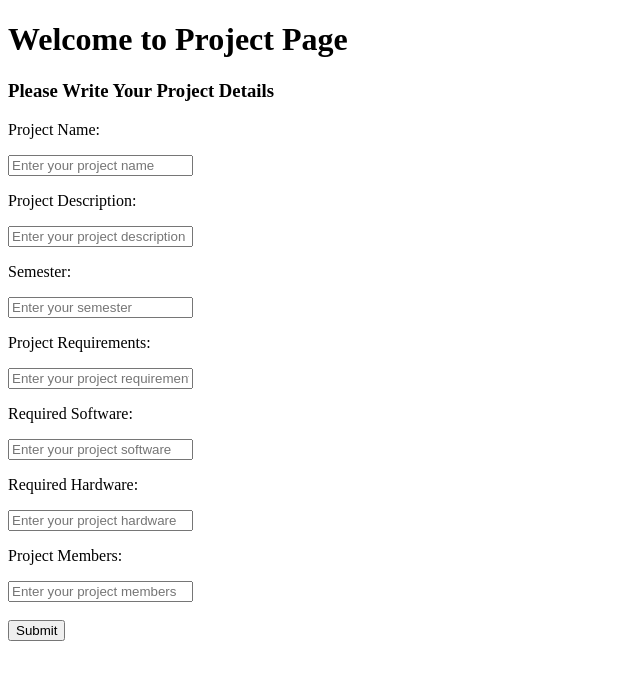
After one commit to msteknoadam/Bilkent2022-2023-Fall-CTIS256-TermProject, a PHP site: page /project.php in a window 1280 px wide. The commit adds this page. Shown: the top 680 px of the page, without its empty margins (0-640 px from the left). Run offline with PHP 8.4, Linux system fonts and the light colour scheme.

Commit message:
project last updated

```diff
--- a/index.php
+++ b/index.php
@@ -31,6 +31,7 @@ if (!isset($user)) {
 
     <?php if (isset($user)): ?>
     <h1><a href="profile.php">Profile</a></h1>
+    <h1><a href="project.php">Project</a></h1>
     <form action="" method="post">
         <input type="submit" value="Logout" name="logout">
     </form>
--- /dev/null
+++ b/project.php
@@ -0,0 +1,85 @@
+<?php include "db.php"; //require;
+extract($_POST);
+$errors = array();
+if (isset($submit)) {
+    if (!isset($projectname) || strlen(trim($projectname)) == 0) {
+        $errors[] = "projectname_error";
+    }
+    if (!isset($projectdescription) || strlen(trim($projectdescription)) == 0) {
+        $errors[] = "projectdescription_error";
+    }
+    if (!isset($semester) || strlen(trim($semester)) == 0) {
+        $errors[] = "semester_error";
+    }
+    if (!isset($requirement) || strlen(trim($requirement)) == 0) {
+        $errors[] = "requirement_error";
+    }
+    if (!isset($software) || strlen(trim($software)) == 0) {
+        $errors[] = "software_error";
+    }
+    if (!isset($hardware) || strlen(trim($hardware)) == 0) {
+        $errors[] = "hardware_error";
+    }
+    if (!isset($members) || strlen(trim($members)) == 0) {
+        $errors[] = "members_error";
+    }
+
+    if (sizeof($errors) == 0) {
+        $currYear = (int) date("Y/m/d");
+        $year = $currYear . "-" . ($currYear + 1);
+        $stmt = $db->prepare("INSERT INTO projects (name,description,year,semester,requirements,state,required_software,required_hardware,members) values (?,?,?,?,?,?,?,?,?)");
+        $stmt->execute([$projectname, $projectdescription, $year, $semester, $requirement, "waiting", $software, $hardware, $members]);
+        //header("Location: index.php");
+
+    }
+
+}
+?>
+
+<!DOCTYPE html>
+<html lang="en">
+<head>
+    <meta charset="UTF-8">
+    <meta http-equiv="X-UA-Compatible" content="IE=edge">
+    <meta name="viewport" content="width=device-width, initial-scale=1.0">
+    <title>Document</title>
+    <style>
+        .inp {
+
+            display: block;
+        }
+    </style>
+</head>
+<body>
+    <h1>Welcome to Project Page</h1>
+    <h3>Please Write Your Project Details</h3>
+<div class="row">
+        <div class="col s12 m6">
+            <div class="card blue-grey darken-1">
+                <div class="card-content white-text">
+                    <form action="" method="post">
+                        <p>Project Name: <?=in_array("projectname_error", $errors) ? "Please enter your project name!!" : ""?></p>
+                        <input type="text" name="projectname" placeholder="Enter your project name" value="<?=$projectname ?? ""?>">
+                        <p>Project Description: <?=in_array("projectdescription_error", $errors) ? "Please enter your project description !!" : ""?></p>
+                        <input type="text" name="projectdescription" placeholder="Enter your project description" value="<?=$projectdescription ?? ""?>">
+                        <p>Semester: <?=in_array("semester_error", $errors) ? "Please enter your semester !!" : ""?> </p>
+                        <input type="text" name="semester" placeholder="Enter your semester" value="<?=$semester ?? ""?>">
+                        <p>Project Requirements: <?=in_array("requirement_error", $errors) ? "Please enter your project requirements !!" : ""?> </p>
+                        <input type="text" name="requirement" placeholder="Enter your project requirements" value="<?=$requirement ?? ""?>">
+                        <p>Required Software: <?=in_array("software_error", $errors) ? "Please enter your required software !!" : ""?> </p>
+                        <input type="text" name="software" placeholder="Enter your project software" value="<?=$software ?? ""?>">
+                        <p>Required Hardware: <?=in_array("hardware_error", $errors) ? "Please enter your required hardware !!" : ""?> </p>
+                        <input type="text" name="hardware" placeholder="Enter your project hardware" value="<?=$hardware ?? ""?>">
+                        <p>Project Members: <?=in_array("members_error", $errors) ? "Please enter your project members !!" : ""?> </p>
+                        <input type="text" name="members" placeholder="Enter your project members" value="<?=$members ?? ""?>">
+                        <br>
+                        <br>
+                            <!-- SUBMIT BUTTON -->
+                        <input class="inp" type="submit" name="submit">
+                    </form>
+                </div>
+            </div>
+        </div>
+    </div>
+</body>
+</html>
```
